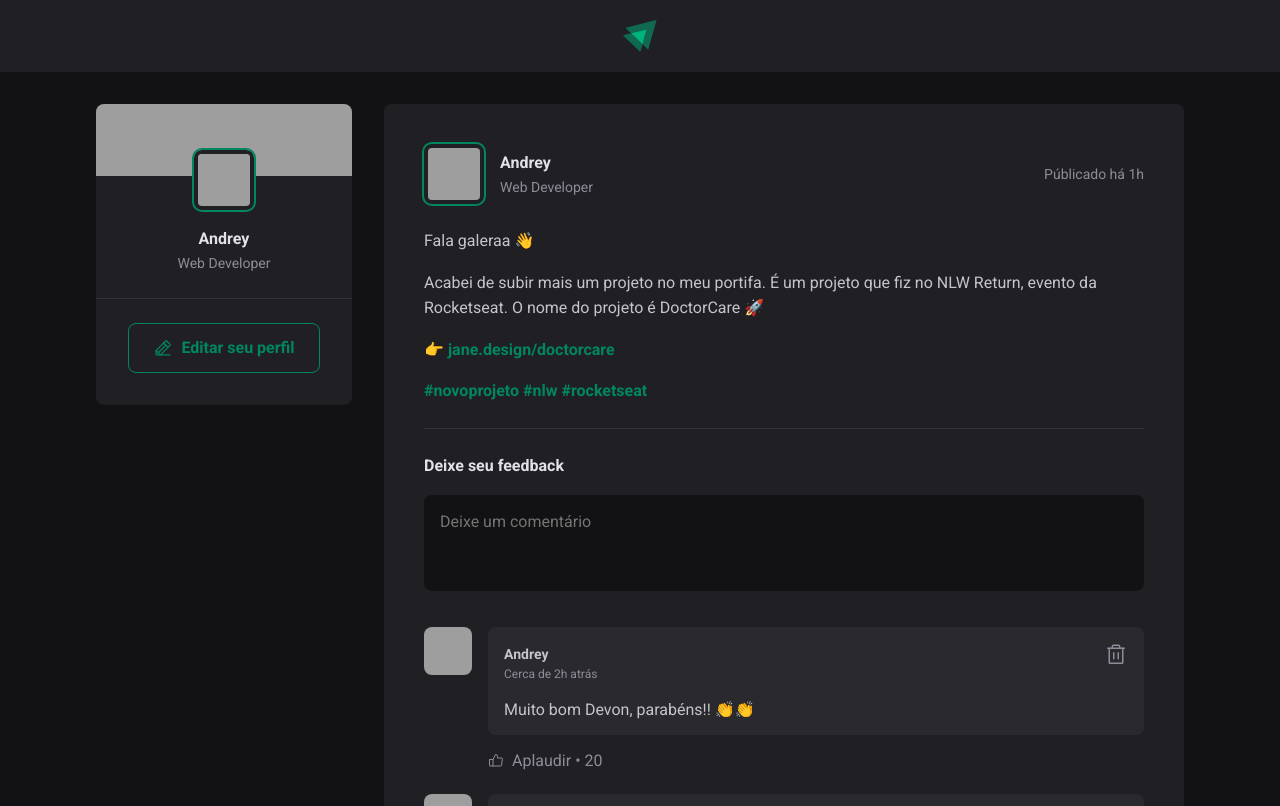
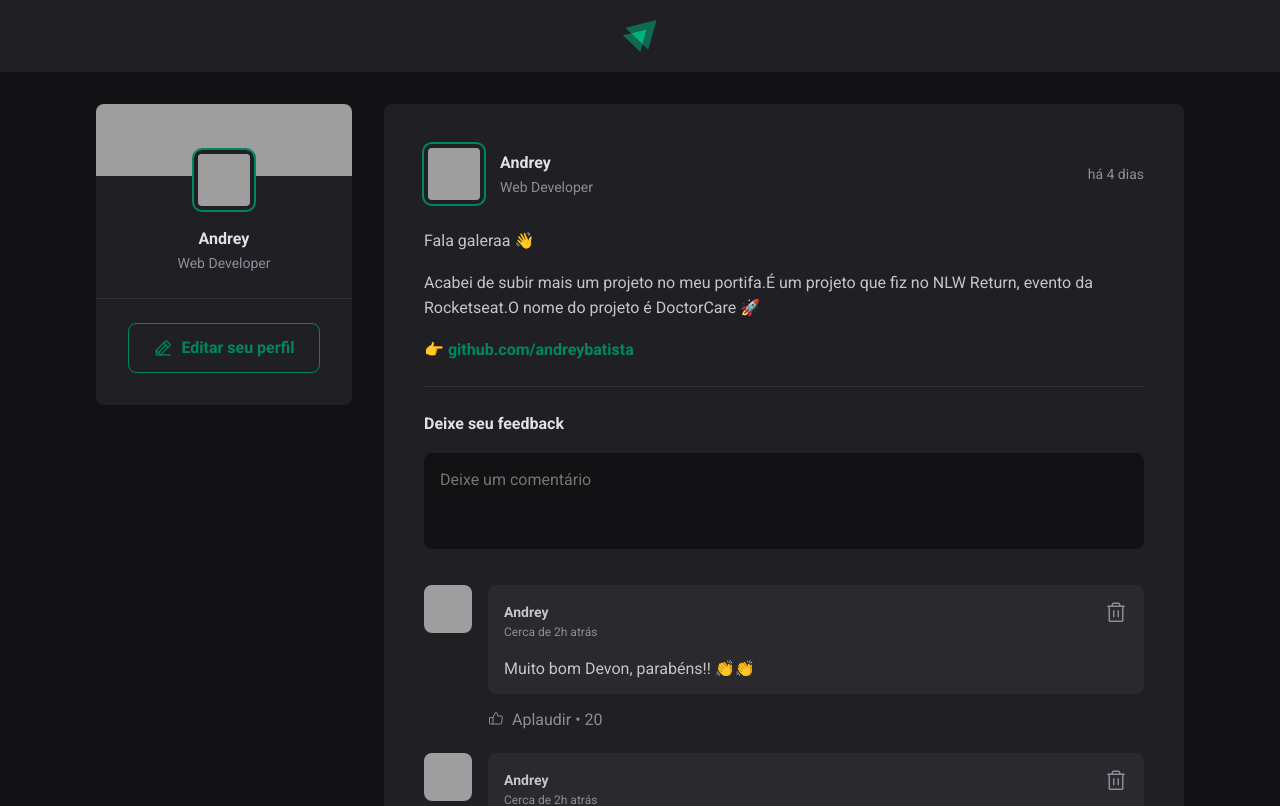
Before and after one commit to andreybatista/feed, a React (Vite) app: page / in a window 1280 px wide. Shown: the top 806 px of the page. Built offline with nearby package versions, Linux system fonts and the light colour scheme; grey boxes are pictures that could not be loaded.

Commit message:
Deixando conteudos dinamicos

```diff
--- a/package.json
+++ b/package.json
@@ -9,6 +9,7 @@
     "preview": "vite preview"
   },
   "dependencies": {
+    "date-fns": "^2.29.3",
     "phosphor-react": "^1.4.1",
     "react": "^18.2.0",
     "react-dom": "^18.2.0"
--- a/src/App.jsx
+++ b/src/App.jsx
@@ -1,11 +1,46 @@
 import { Header } from "./components/Header"
 import { Post } from "./components/Post";
+import { Sidebar } from "./components/Sidebar";
 
 import styles from './App.module.css';
 
 import './global.css';
-import { Sidebar } from "./components/Sidebar";
 
+
+// author: { avatar_url: "", name: "", role: "" }
+// publishedAt: Date
+// content: String
+
+const posts = [
+  {
+    id: 1,
+    author: {
+      avatarUrl: 'https://github.com/andreybatista.png',
+      name: 'Andrey',
+      role: 'Web Developer'
+    },
+    content: [
+      { type: 'paragraph', content: 'Fala galeraa 👋' },
+      { type: 'paragraph', content: 'Acabei de subir mais um projeto no meu portifa.É um projeto que fiz no NLW Return, evento da Rocketseat.O nome do projeto é DoctorCare 🚀' },
+      { type: 'link', content: '👉 github.com/andreybatista' },
+    ],
+    publishedAt: new Date('2022-11-22 17:08:00')
+  },
+  {
+    id: 2,
+    author: {
+      avatarUrl: 'https://github.com/andreybatista.png',
+      name: 'Andrey do Multiverso',
+      role: 'Web Developer'
+    },
+    content: [
+      { type: 'paragraph', content: 'Fala galeraa 👋' },
+      { type: 'paragraph', content: 'Acabei de subir mais um projeto no meu portifa.É um projeto que fiz no NLW Return, evento da Rocketseat.O nome do projeto é DoctorCare 🚀' },
+      { type: 'link', content: '👉 github.com/andreybatista' },
+    ],
+    publishedAt: new Date('2022-11-10 17:08:00')
+  },
+];
 
 function App() {
   return (
@@ -15,8 +50,14 @@
       <div className={styles.wrapper}>
         <Sidebar />
         <main>
-          <Post />
-          <Post />
+          {posts.map(post => (
+            <Post
+              key={post.id}
+              author={post.author}
+              content={post.content}
+              publishedAt={post.publishedAt}
+            />
+          ))}
         </main>
       </div>
     </>
--- a/src/components/Post.jsx
+++ b/src/components/Post.jsx
@@ -1,36 +1,47 @@
+import { format, formatDistanceToNow } from 'date-fns'
+import ptBR from 'date-fns/locale/pt-BR'
+
 import { Avatar } from './Avatar'
 import { Comment } from './Comment'
 
 import styles from './Post.module.css'
 
-export function Post() {
+
+export function Post({ author, publishedAt, content }) {
+  const publishedDateFormatted = format(publishedAt, "d 'de' LLLL 'às' HH:mm'h'", {
+    locale: ptBR,
+  });
+
+  const publishedDateRelativeToNow = formatDistanceToNow(publishedAt, {
+    locale: ptBR,
+    addSuffix: true
+  });
+
   return (
     <article className={styles.post}>
       <header>
         <div className={styles.author}>
-          <Avatar src="https://github.com/andreybatista.png" />
+          <Avatar src={author.avatarUrl} />
 
           <div className={styles.authorInfo}>
-            <strong>Andrey</strong>
-            <span>Web Developer</span>
+            <strong>{author.name}</strong>
+            <span>{author.role}</span>
           </div>
         </div>
 
-        <time title='22 de Novembro às 17:10h' dateTime='2022-11-22 17:08:00'>Públicado há 1h</time>
+        <time title={publishedDateFormatted} dateTime={publishedAt.toISOString()}>
+          {publishedDateRelativeToNow}
+        </time>
       </header>
 
       <div className={styles.content}>
-        <p>Fala galeraa 👋</p>
-
-        <p>Acabei de subir mais um projeto no meu portifa. É um projeto que fiz no NLW Return, evento da Rocketseat. O nome do projeto é DoctorCare 🚀</p>
-
-        <p>👉{' '}<a href="">jane.design/doctorcare</a></p>
-
-        <p>
-          <a href="">#novoprojeto</a>{' '}
-          <a href="">#nlw</a>{' '}
-          <a href="">#rocketseat</a>
-        </p>
+       {content.map(item=>{
+        if(item.type == 'paragraph'){
+          return <p>{item.content}</p>
+        }else if(item.type == 'link'){
+          return <p><a href="#">{item.content}</a></p>
+        }
+       })}
       </div>
 
       <form className={styles.commentForm}>
```
Also changed, not shown: 1 other file (tests, documents, lock files or other folders).
